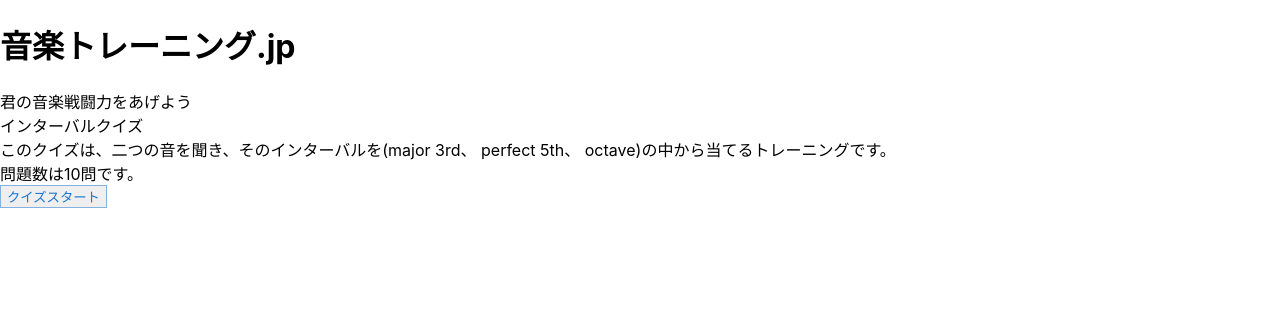
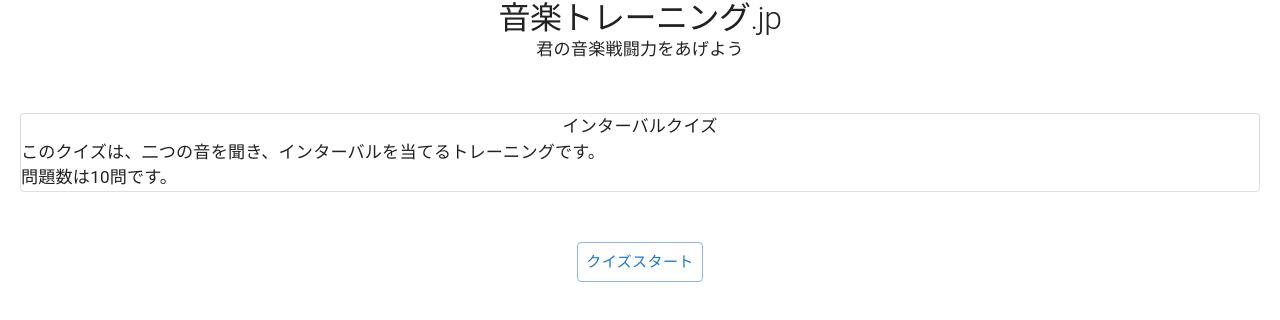
Before and after one commit to aki5648237/interval-training, a React (Create React App) app: page / in a window 1280 px wide. Shown: the top 320 px of the page. Built offline with nearby package versions, Linux system fonts and the light colour scheme.

Commit message:
3/20 デザイン作成

```diff
--- a/src/App.js
+++ b/src/App.js
@@ -2,16 +2,23 @@
 import { BrowserRouter, Routes, Route } from "react-router-dom";
 import IntervalTraining from "./component/intervalTraining";
 import IntervalTrainingQuiz from "./component/intervalTrainingQuiz";
+import { CssBaseline, ThemeProvider } from "@mui/material";
+import { theme } from "./theme"
+
+
 
 
 function App() {
   return (
-    <BrowserRouter>
-      <Routes>
-				<Route path="/" element={<IntervalTraining/>}/>
-				<Route path="/intervalTrainingQuiz" element={<IntervalTrainingQuiz/>}/>
-       </Routes>
-		</BrowserRouter>
+    <ThemeProvider theme={theme}>
+      <CssBaseline />
+      <BrowserRouter>
+        <Routes>
+          <Route path="/" element={<IntervalTraining/>}/>
+          <Route  path="/IntervalTrainingQuiz" element={<IntervalTrainingQuiz />}/>
+        </Routes>
+      </BrowserRouter>
+    </ThemeProvider>
   );
 }
 
--- /dev/null
+++ b/src/component/appHeader.tsx
@@ -0,0 +1,11 @@
+import { Typography, Button, Box, Container, Card} from '@mui/material/';
+
+export const AppHeader = () => {
+	return (
+		<Container sx={{ textAlign: 'center'}} maxWidth="xs">
+		<Typography variant="h1" component="span">音楽トレーニング.jp</Typography>
+		<Typography>君の音楽戦闘力をあげよう</Typography>
+	</Container>
+	);
+}
+export default AppHeader;
--- a/src/component/intervalTraining.tsx
+++ b/src/component/intervalTraining.tsx
@@ -1,18 +1,23 @@
 import { useNavigate } from "react-router-dom"
+import { Typography, Button, Box, Container, Card} from '@mui/material/';
+import AppHeader from "./appHeader";
 
 export const IntervalTraining = () => {
   const navigate = useNavigate();
   return (
-    <div>
-      <h1>音楽トレーニング.jp</h1>
-      <div>君の音楽戦闘力をあげよう</div>
-      <div>インターバルクイズ</div>
-      <div>このクイズは、二つの音を聞き、そのインターバルを(major 3rd、 perfect 5th、 octave)の中から当てるトレーニングです。</div>
-      <div>問題数は10問です。</div>
+    <Box>
+     <AppHeader />
+      <Card sx={{margin: '50px 20px 50px 20px'}} variant="outlined">
+        <Typography sx={{ textAlign: 'center'}}>インターバルクイズ</Typography>
+        <Typography>このクイズは、二つの音を聞き、インターバルを当てるトレーニングです。</Typography>
+        <Typography>問題数は10問です。</Typography>
+      </Card>
 
-      <button onClick={() => navigate('/intervalTrainingQuiz')}>クイズスタート</button>
+      <Box sx={{ textAlign: 'center'}}>
+        <Button onClick={() => navigate('/IntervalTrainingQuiz')}>クイズスタート</Button>
+      </Box>
 
-    </div>
+    </Box>
 )
 }
 
--- a/src/component/intervalTrainingQuiz.tsx
+++ b/src/component/intervalTrainingQuiz.tsx
@@ -1,15 +1,12 @@
 import { useNavigate } from "react-router-dom"
-import Typography from '@mui/material/Typography';
-import Button from '@mui/material/Button';
+import { Typography, Button} from '@mui/material/';
 import React,{useState, useEffect} from 'react';
 import { Answer } from './intervalTrainingAnswer';
 import major3rd from '../sound/major3rd.mp3';
 import perfect5th from '../sound/perfect5th.mp3';
 import octabe from '../sound/octave.mp3';
 /** @jsxImportSource @emotion/react */
-import { css } from "@emotion/react";
-import "../style/styles.css";
-
+import AppHeader from "./appHeader";
 
 let my_audio: HTMLAudioElement;
 // 際レンダリング防止のため、最初に定義
@@ -26,12 +23,8 @@ export type Question = {
 
 const IntervalTrainingQuiz = () => {
 
-	const [key, setKey] = useState<number>(Date.now());
-
 	const navigate = useNavigate();
 
-	// 問題名格納
-	let soundName: string = '';
 	// 問題No
 	const [currentQuestion, setCurrentQuestion] =useState<number>(1);
 	// 聞いた回数
@@ -130,17 +123,21 @@ const IntervalTrainingQuiz = () => {
 	}
 
 	// 結果の破棄
-	const resetResult = () => {
-		// setCurrentQuestion(1);
-		// setListenCount(0);
-		// setMissCount(0);
-		// setOpenQuiz(false);
-		// setOpenResult(true);
+	const ResetResult = () => {
+		setCurrentQuestion(1);
+		setListenCount(0);
+		setMissCount(0);
+		setOpenQuiz(false);
+		setOpenResult(true);
+		setNextQuiz(true);
+		setResultQuiz(false);
+		setAnswer('');
 	}
 	return (
 		<>
+		<AppHeader />
 			<div className={openQuiz ? "invisible" : ""}>
-				<Typography variant="h3">
+				<Typography variant="h2">
 					インターバルクイズ
 				</Typography>
 
@@ -164,6 +161,8 @@ const IntervalTrainingQuiz = () => {
 				<div className={resultQuiz ? "" : "invisible"}>
 					<Button onClick={() => resultDisplay()} variant='outlined'>結果を見る</Button>
 				</div>
+
+				<Button onClick={() => navigate('/')} variant='outlined'>Topに戻る</Button>
 			</div>
 
 			<div className={openResult ? "invisible" : ""}>
@@ -176,7 +175,7 @@ const IntervalTrainingQuiz = () => {
 				</ul>
 
 				<Button onClick={() => navigate('/')} variant='outlined'>Topに戻る</Button>
-				<Button variant='outlined'>もう一度</Button>
+				<Button onClick={() => ResetResult()} variant='outlined'>もう一度</Button>
 			</div>
 		</>
 	)
--- a/src/style/styles.css
+++ b/src/style/styles.css
@@ -1,3 +1,9 @@
+/* 全体のデザイン */
+/* .container {
+	font-size: 24px;
+} */
+
+
 .invisible {
 	display: none;
 }
--- /dev/null
+++ b/src/theme.ts
@@ -0,0 +1,12 @@
+import { createTheme } from "@mui/material/styles";
+
+export const theme = createTheme({
+	typography: {
+		fontSize: 15,
+
+		h1: { fontSize: 32},
+		h2: { fontSize: 28}
+	}
+
+});
+export default theme;
--- a/src/types/sounds.d.ts
+++ b/src/types/sounds.d.ts
@@ -1 +1,2 @@
 declare module "*.mp3";
+declare module '@mui/material/styles';
```
